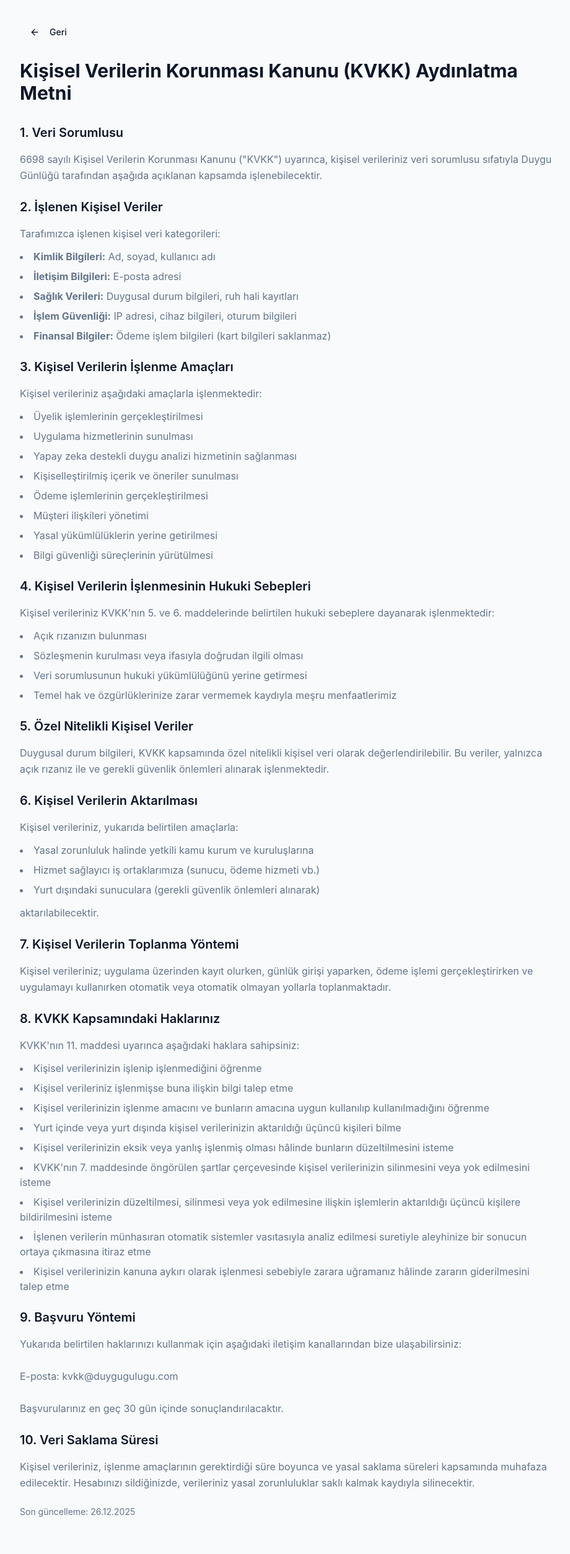
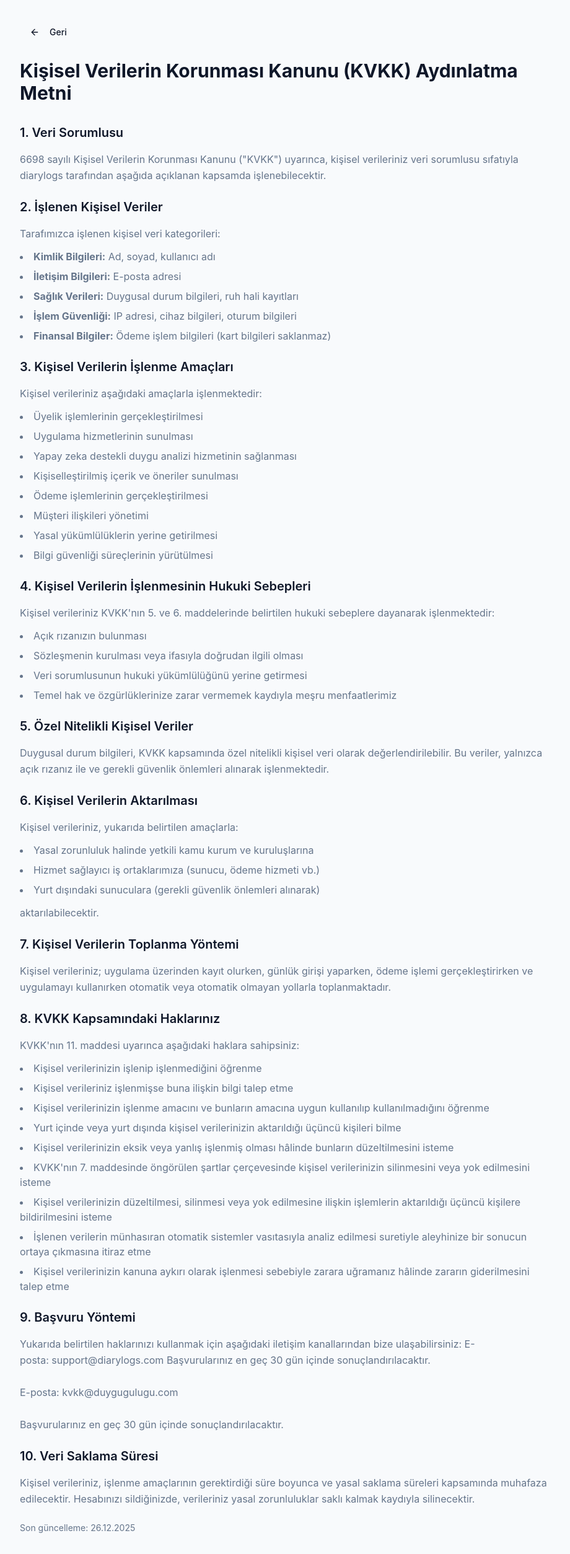
Before and after one commit to smnyksl/flow-weaver, a React (Vite) app: page /kvkk in a window 1280 px wide. Shown: the whole page at 62% size, without its empty margins (176-1096 px from the left). Before the commit the page ends 2482 px from the top, so only its background shows below. Built offline with nearby package versions, Linux system fonts and the light colour scheme; the HTML template or start-up script is replaced by a standard one.

Commit message:
Visual edit in Lovable
Edited UI in Lovable

```diff
--- a/src/pages/KVKK.tsx
+++ b/src/pages/KVKK.tsx
@@ -1,18 +1,11 @@
 import { Button } from "@/components/ui/button";
 import { ArrowLeft } from "lucide-react";
 import { useNavigate } from "react-router-dom";
-
 const KVKK = () => {
   const navigate = useNavigate();
-
-  return (
-    <div className="min-h-screen bg-background">
+  return <div className="min-h-screen bg-background">
       <div className="container max-w-4xl mx-auto px-4 py-8">
-        <Button
-          variant="ghost"
-          onClick={() => navigate(-1)}
-          className="mb-6"
-        >
+        <Button variant="ghost" onClick={() => navigate(-1)} className="mb-6">
           <ArrowLeft className="w-4 h-4 mr-2" />
           Geri
         </Button>
@@ -24,10 +17,7 @@ const KVKK = () => {
         <div className="prose prose-gray dark:prose-invert max-w-none space-y-6">
           <section>
             <h2 className="text-xl font-semibold text-foreground mb-4">1. Veri Sorumlusu</h2>
-            <p className="text-muted-foreground leading-relaxed">
-              6698 sayılı Kişisel Verilerin Korunması Kanunu ("KVKK") uyarınca, kişisel verileriniz
-              veri sorumlusu sıfatıyla Duygu Günlüğü tarafından aşağıda açıklanan kapsamda işlenebilecektir.
-            </p>
+            <p className="text-muted-foreground leading-relaxed">6698 sayılı Kişisel Verilerin Korunması Kanunu ("KVKK") uyarınca, kişisel verileriniz veri sorumlusu sıfatıyla diarylogs tarafından aşağıda açıklanan kapsamda işlenebilecektir.</p>
           </section>
 
           <section>
@@ -126,9 +116,11 @@ const KVKK = () => {
 
           <section>
             <h2 className="text-xl font-semibold text-foreground mb-4">9. Başvuru Yöntemi</h2>
-            <p className="text-muted-foreground leading-relaxed">
-              Yukarıda belirtilen haklarınızı kullanmak için aşağıdaki iletişim kanallarından
-              bize ulaşabilirsiniz:<br /><br />
+            <p className="text-muted-foreground leading-relaxed">Yukarıda belirtilen haklarınızı kullanmak için aşağıdaki iletişim kanallarından bize ulaşabilirsiniz:
+
+E-posta: support@diarylogs.com
+
+Başvurularınız en geç 30 gün içinde sonuçlandırılacaktır.<br /><br />
               E-posta: kvkk@duygugulugu.com<br /><br />
               Başvurularınız en geç 30 gün içinde sonuçlandırılacaktır.
             </p>
@@ -148,8 +140,6 @@ const KVKK = () => {
           </p>
         </div>
       </div>
-    </div>
-  );
+    </div>;
 };
-
 export default KVKK;
```
